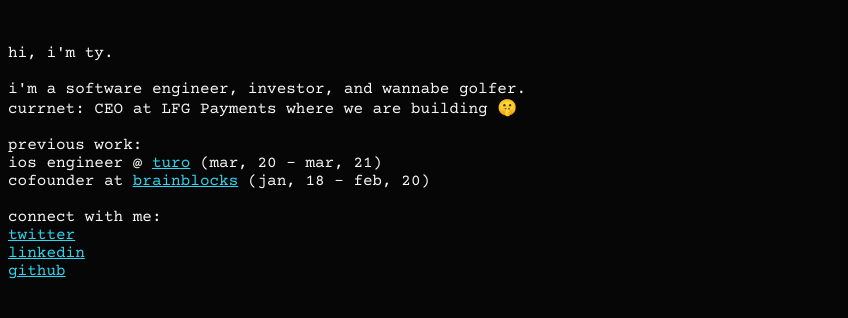
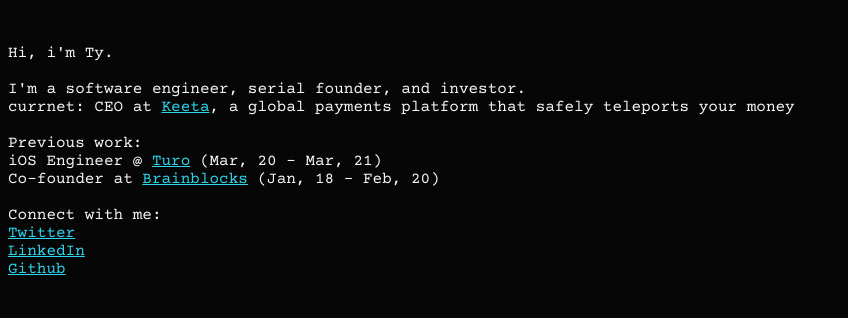
Before and after one commit to schenkty/schenkty, a plain HTML site: page docs/index.html in a window 1280 px wide. Shown: the whole page, without its empty margins (0-848 px from the left). Drawn offline with nearby package versions, Linux system fonts and the light colour scheme.

Commit message:
Update index.html

```diff
--- a/docs/index.html
+++ b/docs/index.html
@@ -32,32 +32,32 @@
               color: #2DD6EE;
             }
         </style>
-        <title>ty schenk</title>
+        <title>Ty Schenk</title>
     </head>
     <body>
         <br>
         <br>
-        hi, i'm ty.
+        Hi, i'm Ty.
         <br>
         <br>
-        i'm a software engineer, investor, and wannabe golfer.
+        I'm a software engineer, serial founder, and investor.
         <br>
-        currnet: CEO at LFG Payments where we are building 🤫
+        currnet: CEO at <a href="https://keeta.com">Keeta</a>, a global payments platform that safely teleports your money
         <br>
         <br>
-        previous work:
+        Previous work:
         <br>
-        ios engineer @ <a href="https://turo.com">turo</a> (mar, 20 - mar, 21)
+        iOS Engineer @ <a href="https://turo.com">Turo</a> (Mar, 20 - Mar, 21)
         <br>
-        cofounder at <a href="https://github.com/brainblocks">brainblocks</a> (jan, 18 - feb, 20)
+        Co-founder at <a href="https://github.com/brainblocks">Brainblocks</a> (Jan, 18 - Feb, 20)
         <br>
         <br>
-        connect with me:
+        Connect with me:
         <br>
-        <a href="https://twitter.com/schenkty">twitter</a>
+        <a href="https://twitter.com/schenkty">Twitter</a>
         <br>
-        <a href="https://linkedin.com/in/schenkty">linkedin</a>
+        <a href="https://linkedin.com/in/schenkty">LinkedIn</a>
         <br>
-        <a href="https://github.com/schenkty">github</a>
+        <a href="https://github.com/schenkty">Github</a>
     </body>
 </html>
```
